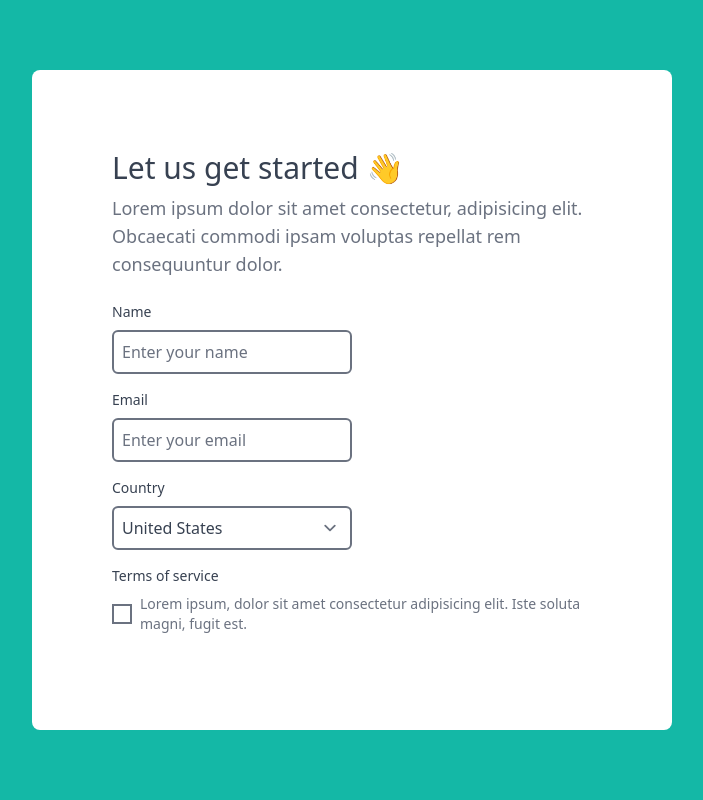
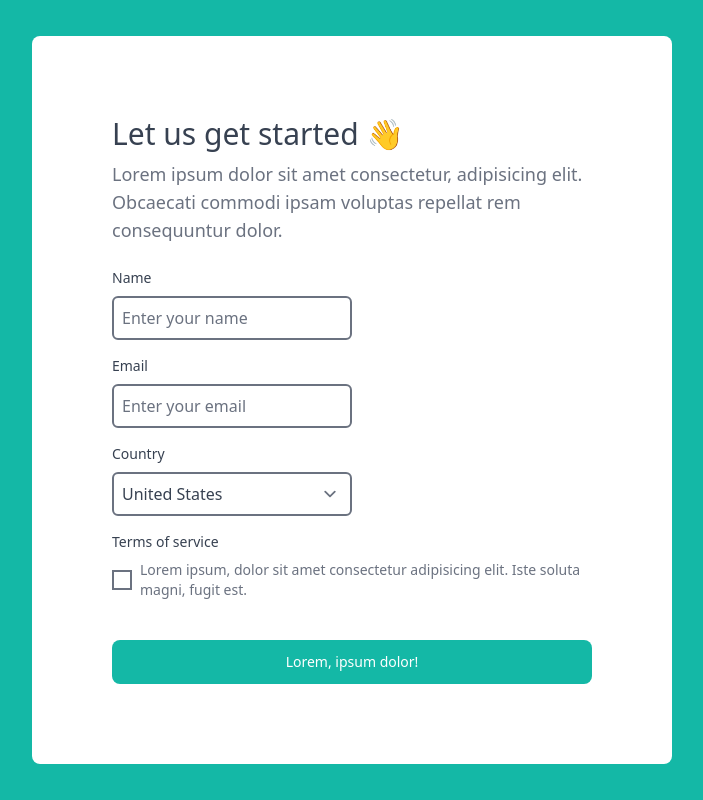
Before and after one commit to dimitrisLivanas/react-form, a React (Vite) app: page / in a window 1280 px wide. Shown: the whole page, without its empty margins (288-991 px from the left). Built offline with nearby package versions, Linux system fonts and the light colour scheme.

Commit message:
add submit button

```diff
--- a/src/App.jsx
+++ b/src/App.jsx
@@ -80,6 +80,12 @@ const App = () => {
                 </p>
               </div>
             </div>
+            <button
+              type="submit"
+              className="bg-teal-500 font-latoBold text-sm text-white py-3 mt-6 rounded-lg w-full"
+            >
+              Lorem, ipsum dolor!
+            </button>
           </div>
         </div>
       </form>
```
